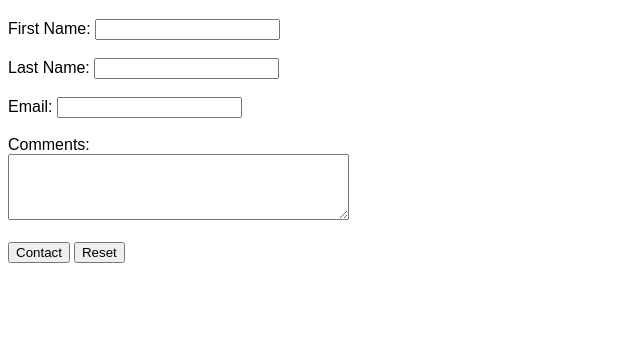
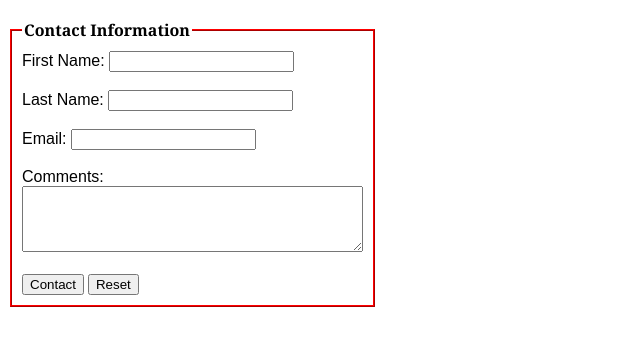
Before and after one commit to ElizaBuzby/Chapter-9, a plain HTML site: page 9.4/index.html in a window 1280 px wide. Shown: the part 61-406 px from the top of the page, without its empty margins (0-640 px from the left). Drawn offline with Linux system fonts and the light colour scheme.

Commit message:
Update index.html

```diff
--- a/9.4/index.html
+++ b/9.4/index.html
@@ -24,12 +24,15 @@
 
     <main>
         <form method="get">
+            <fieldset>
+                <legend>Contact Information</legend>
             <label>First Name: <input type="text" name="fname" id="fname"></label><br><br>
             <label>Last Name: <input type="text" name="lname" id="lname"></label><br><br>
             <label>Email: <input type="text" name="email" id="email"></label><br><br>
            <label for="comments">Comments:</label><br> <textarea name="comments" id="comments" rows="4" cols="40"></textarea><br><br>
             <input type="submit" value="Contact">
             <input type="reset">
+            </fieldset>
         </form>
     </main>
 </body>
```
